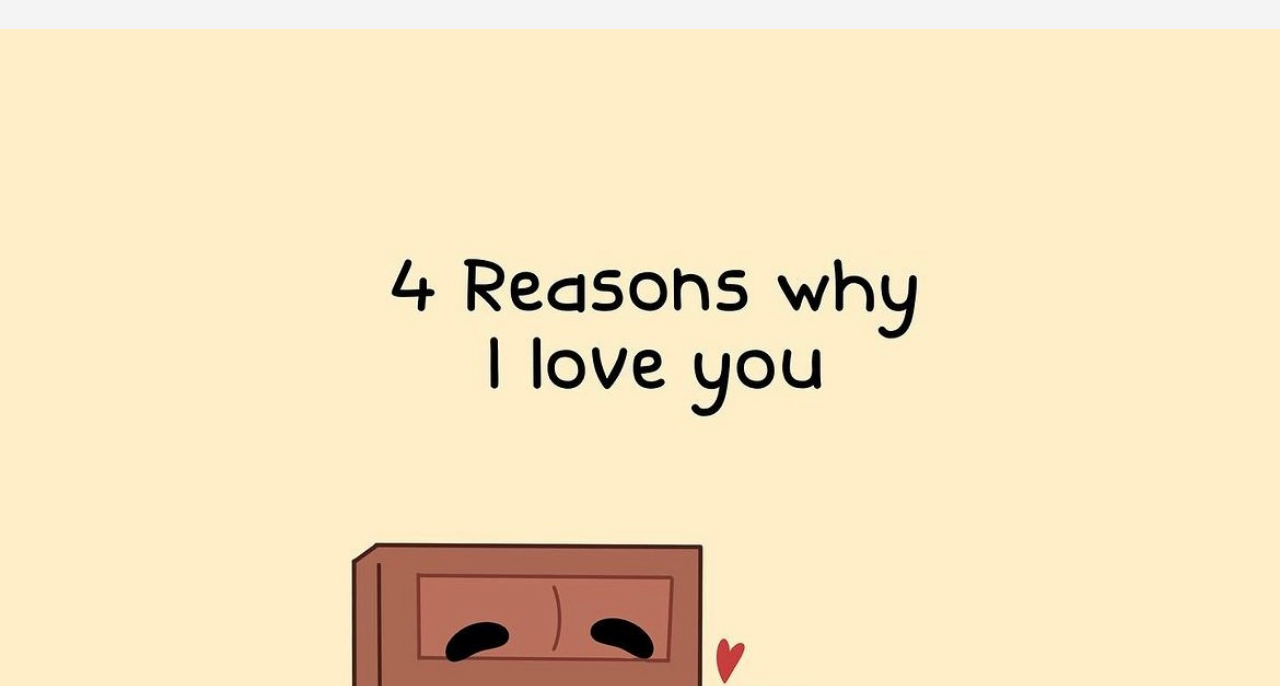
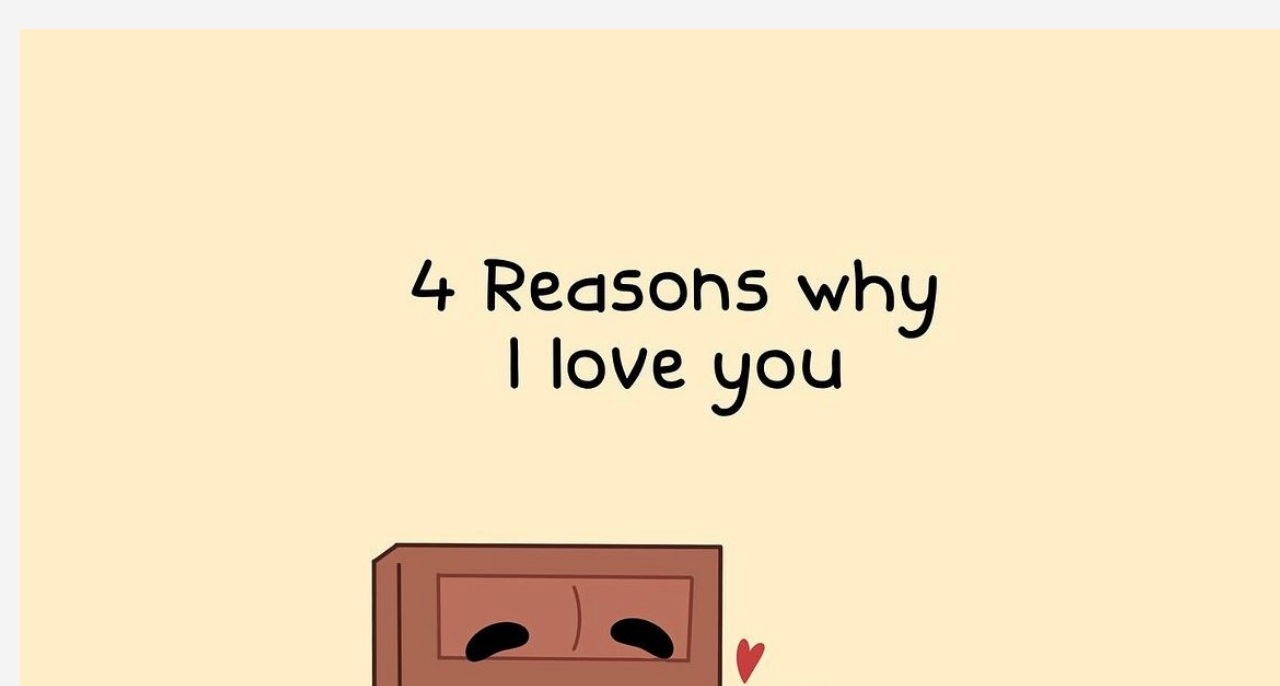
Before and after one commit to lestaire/landing, a plain HTML site: page index.html in a window 1280 px wide. Shown: the part 114-800 px from the top of the page. Drawn offline with Linux system fonts and the light colour scheme.

Commit message:
Añadir margin 20px

```diff
--- a/index.html
+++ b/index.html
@@ -19,8 +19,7 @@
             width: 100%;
             height: auto;
             display: block;
-            margin: auto;
-            margin-top: 20px;
+            margin: 20px;
         }
     </style>
     <link href="https://fonts.googleapis.com/css?family=Orbitron&display=swap" rel="stylesheet">
```
